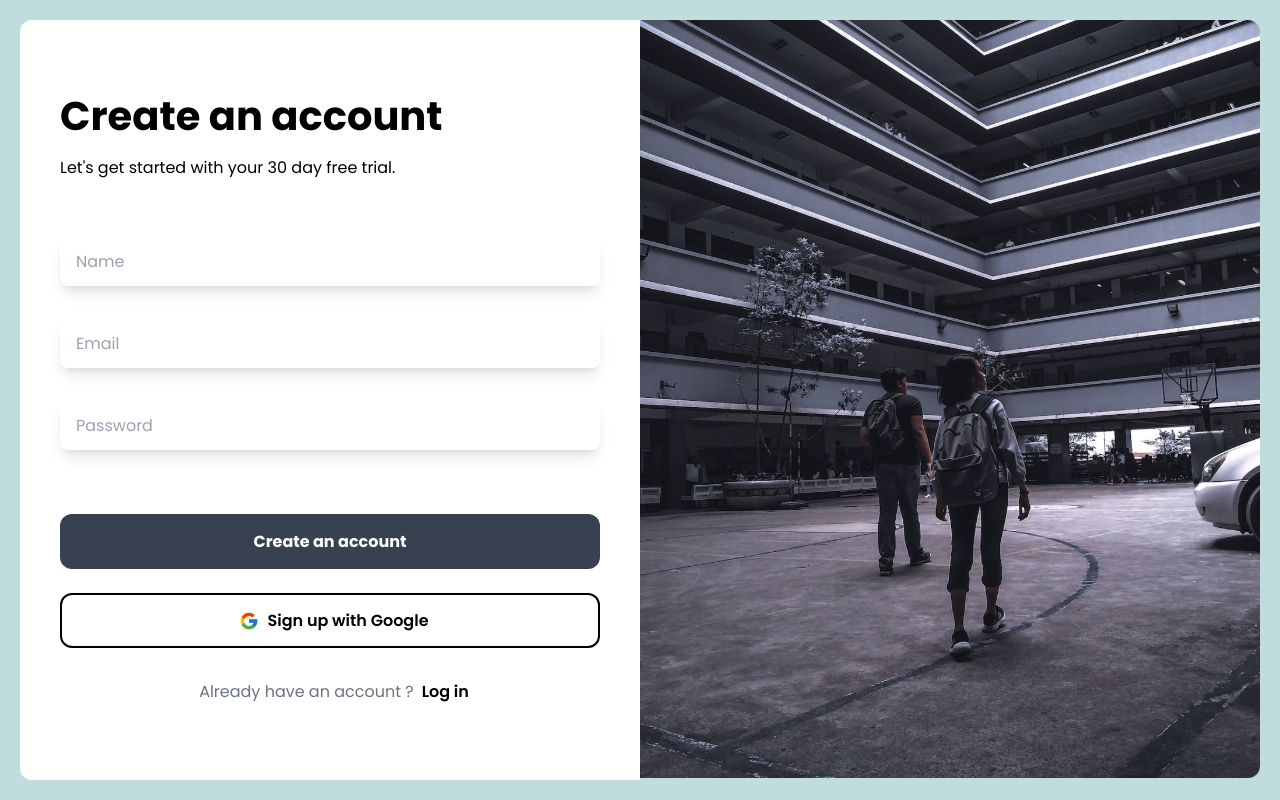
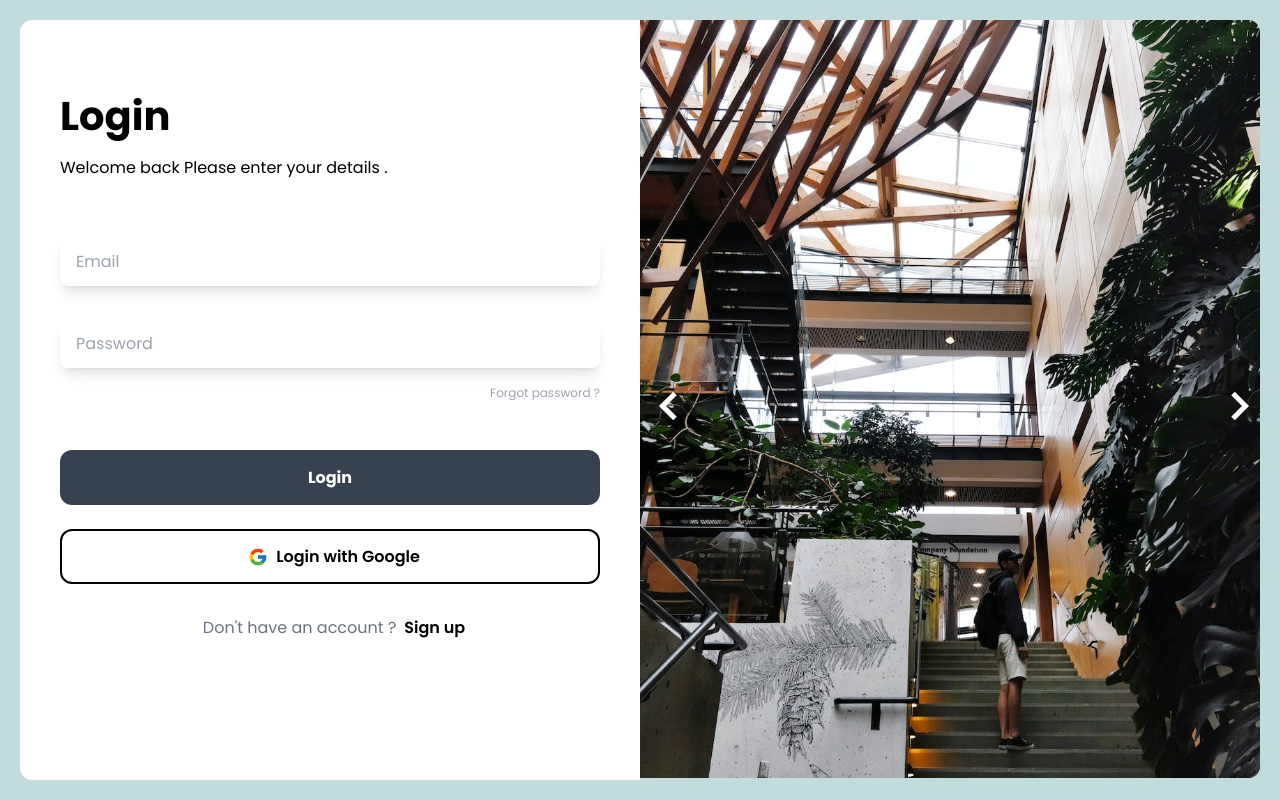
Before and after one commit to vanthang24803/GREEMIND, a React (Vite) app: page /login in a window 1280 px wide. Built offline with nearby package versions, Linux system fonts and the light colour scheme.

Commit message:
update sign up page and forgor page

```diff
--- a/src/App.jsx
+++ b/src/App.jsx
@@ -5,6 +5,7 @@ import Loading from './components/Loading'
 import Page404 from './components/Page404';
 import Main from './components/Main';
 import Login from './components/Login';
+import Forgot from './components/Forgot';
 
 function App() {
 
@@ -27,6 +28,7 @@ function App() {
             <Route path='/' element={<Main />} />
             <Route path='/login' element={<Login />}/>
             <Route path="*" element={<Page404 />} />
+            <Route path='/forgot' element={<Forgot />} />
           </Routes>
         </BrowserRouter>
       }
--- /dev/null
+++ b/src/components/Forgot.jsx
@@ -0,0 +1,68 @@
+import React, { Fragment } from 'react'
+import { Link } from 'react-router-dom';
+import Login2 from "../assets/Login2.svg"
+import { FcGoogle } from "react-icons/fc";
+import { BiChevronLeft, BiChevronRight } from "react-icons/bi";
+
+
+const data = {
+    image: Login2,
+    title: "Forgot your password?",
+    subtitle: "Please confirm your email address below and we will send you verification code.",
+    btnText: "Contine",
+    google: "Login with Google",
+    desc: "Already have an account ? ",
+    main: "Log in"
+}
+
+
+
+const Forgot = () => {
+    const { image, title, subtitle, btnText, google, desc, main } = data;
+    return (
+        <div>
+            <Fragment>
+                <div className='flex md:flex-row flex-col p-5 primary md:h-[100vh] '>
+                    <div className="lg:basis-3/5 md:basis-1/2">
+                        <button className='absolute md:w-[40px] md:h-[55px] bg-transparent md:top-[46%]  lg:my-2 md:my-[0.75rem] '
+
+                        ><BiChevronLeft className='text-[60px] text-white font-bold hover:-translate-x-3 transition-all ease-in-out hidden ' /></button>
+                        <img src={image} alt="" className='w-full lg:h-[94.72vh] md:h-[96vh] md:rounded-l-xl md:rounded-tr-none rounded-tr-lg rounded-tl-lg  ' />
+                        <button className='absolute w-[40px] h-[55px] bg-transparent mx-3 top-[46%] my-2 right-5 '
+
+                        ><BiChevronRight className='text-[60px] text-white font-bold hover:translate-x-3 transition-all ease-in-out' /></button>
+                    </div>
+
+                    <div className="lg:basis-2/5 md:basis-1/2 bg-white   md:rounded-r-xl md:rounded-bl-none rounded-bl-lg rounded-br-lg ">
+                        <div className="px-10">
+                            <h1 className='lg:text-[2.5rem] md:text-2xl text-2xl  mt-10 mb-5 md:text-start text-center md:mt-20 md:mb-6 font-bold'>{title}</h1>
+                            <p className='md:text-start text-center md:text-base text-[12px]'>{subtitle}</p>
+                        </div>
+
+                        <form className='m-10 flex-row'>
+                            <input type="email" placeholder='Email' className='input' />
+                        </form>
+
+                        <div className="">
+                            <button className='mx-10 lg:w-[67.5vh] md:w-[27.5vh] w-[32vh] h-[55px] rounded-xl bg-gray-700 md:my-2 my-0 text-white font-bold text-base hover:scale-105 transition-all ease-in'>{btnText}</button>
+                            <button className='mx-10 lg:w-[67.5vh] md:w-[27.5vh] w-[32vh] h-[55px] rounded-xl border-2 border-black bg-white md:my-4 my-6 text-black
+                font-semibold text-base hover:scale-105 transition-all ease-in flex  justify-center items-center'>
+                                <FcGoogle className='text-xl mx-2' />  {google}
+                            </button>
+                        </div>
+
+                        <div className="flex justify-center items-center">
+                            <p className='text-base mx-2 md:my-4 my-6 text-gray-500 '>{desc}</p>
+                            <Link to="/login">
+                                <p className='font-semibold text-black hover:cursor-pointer hover:underline'>{main}</p>
+                            </Link>
+                        </div>
+                    </div>
+
+                </div>
+            </Fragment>
+        </div>
+    )
+}
+
+export default Forgot
--- a/src/components/Login.jsx
+++ b/src/components/Login.jsx
@@ -1,11 +1,9 @@
-import React, { useState, useEffect, Fragment } from 'react'
+import React, { useState, Fragment } from 'react'
 import { Link } from 'react-router-dom';
-import Loading from './Loading';
 import Login1 from "../assets/Login1.svg"
-import Login2 from "../assets/Login2.svg"
-import Login3 from "../assets/Login3.svg"
 import Login4 from "../assets/Login4.svg"
 import { FcGoogle } from "react-icons/fc";
+import { BiChevronLeft, BiChevronRight } from "react-icons/bi";
 
 const data = {
     create: {
@@ -18,12 +16,12 @@ const data = {
         main: "Log in"
     },
     login: {
-        image2: Login2,
+        image2: Login4,
         title2: "Login",
         subtitle2: "Welcome back Please enter your details .",
         btnText2: "Login",
         forgot2: "Forgot password ?",
-        google2: "Sign up with Google",
+        google2: "Login with Google",
         desc2: "Don't have an account ? ",
         main2: "Sign up"
     },
@@ -36,20 +34,16 @@ const Login = () => {
     const { image, title, subtitle, btnText, google, desc, main } = create;
     const { image2, title2, subtitle2, btnText2, forgot2, google2, desc2, main2 } = login;
 
-    const [loading, setLoading] = useState(false);
-    const time = 500;
+    const [success, setSuccess] = useState(false);
 
-    useEffect(() => {
-        setLoading(true)
-        setTimeout(() => {
-            setLoading(false)
-        }, time);
-    }, [])
+    const handleSuccess = () => {
+        setSuccess(!success);
+    }
 
     return (
         <>
-            {loading ?
-                <Loading /> :
+            {success ?
+                // Create
                 <Fragment>
                     <div className='flex md:flex-row flex-col p-5 primary md:h-[100vh] '>
                         <div className="lg:basis-2/5 md:basis-1/2 bg-white md:rounded-l-xl md:rounded-tr-none rounded-tr-lg rounded-tl-lg">
@@ -67,21 +61,68 @@ const Login = () => {
                             <div className="">
                                 <button className='mx-10 lg:w-[67.5vh] md:w-[27.5vh] w-[32vh] h-[55px] rounded-xl bg-gray-700 md:my-2 my-0 text-white font-bold text-base hover:scale-105 transition-all ease-in'>{btnText}</button>
                                 <button className='mx-10 lg:w-[67.5vh] md:w-[27.5vh] w-[32vh] h-[55px] rounded-xl border-2 border-black bg-white md:my-4 my-6 text-black
-                    font-semibold text-base hover:scale-105 transition-all ease-in flex  justify-center items-center'>
+                font-semibold text-base hover:scale-105 transition-all ease-in flex  justify-center items-center'>
                                     <FcGoogle className='text-xl mx-2' />  {google}
                                 </button>
                             </div>
 
                             <div className="flex justify-center items-center">
-                                <p className='text-base mx-2 md:my-4 my-6 text-gray-500 '>{desc}</p>
-                                <Link to="/">
-                                    <p className='font-semibold text-black hover:cursor-pointer hover:underline'>{main}</p>
-                                </Link>
+                                <p onClick={handleSuccess} className='text-base mx-2 md:my-4 my-6 text-gray-500 '>{desc}</p>
+                                <p onClick={handleSuccess} className='font-semibold text-black hover:cursor-pointer hover:underline'>{main}</p>
                             </div>
                         </div>
 
                         <div className="lg:basis-3/5 md:basis-1/2">
+                            <button className='absolute md:w-[40px] md:h-[55px] bg-transparent md:top-[46%]  lg:my-2 md:my-[0.75rem]'
+                                onClick={handleSuccess}
+                            ><BiChevronLeft className='text-[60px] text-white font-bold hover:-translate-x-3 transition-all ease-in-out md:block hidden ' /></button>
                             <img src={image} alt="" className='w-full lg:h-[94.72vh] md:h-[96vh] md:rounded-r-xl md:rounded-bl-none rounded-bl-lg rounded-br-lg  ' />
+                            <button className='absolute w-[40px] h-[55px] bg-transparent mx-3 top-[46%] my-2 right-5 '
+                                onClick={handleSuccess}
+                            ><BiChevronRight className='text-[60px] text-white font-bold hover:translate-x-3 transition-all ease-in-out' /></button>
+                        </div>
+                    </div>
+                </Fragment>
+                :
+                <Fragment>
+                    {/* Login */}
+                    <div className='flex md:flex-row flex-col p-5 primary md:h-[100vh] '>
+                        <div className="lg:basis-2/5 md:basis-1/2 bg-white md:rounded-l-xl md:rounded-tr-none rounded-tr-lg rounded-tl-lg">
+                            <div className="px-10">
+                                <h1 className='lg:text-[2.5rem] md:text-2xl text-2xl  mt-10 mb-5 md:text-start text-center md:mt-20 md:mb-6 font-bold'>{title2}</h1>
+                                <p className='md:text-start text-center md:text-base text-[12px]'>{subtitle2}</p>
+                            </div>
+
+                            <form className='m-10 flex-row'>
+                                <input type="email" placeholder='Email' className='input' />
+                                <input type="text" placeholder='Password' className='input' />
+                                <Link to="/forgot">
+                                    <p className='text-[12px] text-end font-normal text-gray-400 cursor-pointer hover:text-gray-800 hover:font-semibold '>{forgot2}</p>
+                                </Link>
+                            </form>
+
+                            <div className="">
+                                <button className='mx-10 lg:w-[67.5vh] md:w-[27.5vh] w-[32vh] h-[55px] rounded-xl bg-gray-700 md:my-2 my-0 text-white font-bold text-base hover:scale-105 transition-all ease-in'>{btnText2}</button>
+                                <button className='mx-10 lg:w-[67.5vh] md:w-[27.5vh] w-[32vh] h-[55px] rounded-xl border-2 border-black bg-white md:my-4 my-6 text-black
+                font-semibold text-base hover:scale-105 transition-all ease-in flex  justify-center items-center'>
+                                    <FcGoogle className='text-xl mx-2' /> {google2}
+                                </button>
+                            </div>
+
+                            <div className="flex justify-center items-center">
+                                <p className='text-base mx-2 md:my-4 my-6 text-gray-500 '>{desc2}</p>
+                                <p onClick={handleSuccess} className='font-semibold text-black hover:cursor-pointer hover:underline'>{main2}</p>
+                            </div>
+                        </div>
+
+                        <div className="lg:basis-3/5 md:basis-1/2">
+                            <button className='absolute md:w-[40px] md:h-[55px] bg-transparent top-[46%] lg:my-2 md:my-[0.75rem] '
+                                onClick={handleSuccess}
+                            ><BiChevronLeft className='text-[60px] text-white font-bold hover:-translate-x-3 transition-all ease-in-out' /></button>
+                            <img src={image2} alt="" className='w-full lg:h-[94.72vh] md:h-[96vh] md:rounded-r-xl md:rounded-bl-none rounded-bl-lg rounded-br-lg  ' />
+                            <button className='absolute w-[40px] h-[55px] bg-transparent mx-3 top-[46%] my-2 right-5 '
+                                onClick={handleSuccess}
+                            ><BiChevronRight className='text-[60px] text-white font-bold hover:translate-x-3 transition-all ease-in-out' /></button>
                         </div>
                     </div>
                 </Fragment>
```
